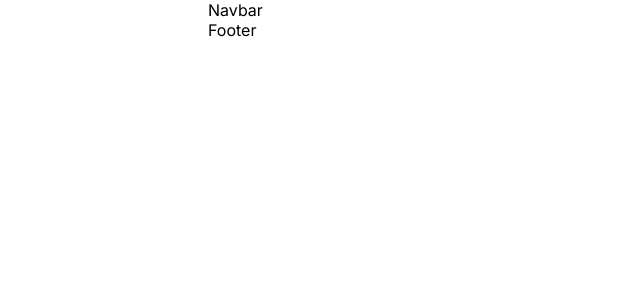
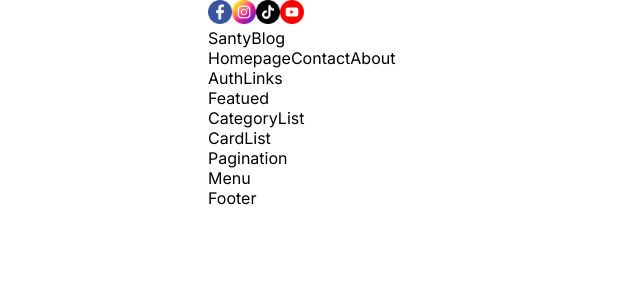
Before and after one commit to Santii05-C/Blog-App, a Next.js app: page / in a window 1280 px wide. Shown: the top 300 px of the page, without its empty margins (0-640 px from the left). Built offline with nearby package versions, Linux system fonts and the light colour scheme.

Commit message:
last commit

```diff
--- a/src/app/page.jsx
+++ b/src/app/page.jsx
@@ -1,6 +1,19 @@
 import Link from "next/link";
 import styles from "./homepage.module.css";
+import Featued from "@/components/featured/Featued";
+import CategoryList from "@/components/categoryList/CategoryList";
+import CardList from "@/components/cardList/CardList";
+import Menu from "@/components/Menu/Menu";
 
 export default function Home() {
-  return <div></div>;
+  return (
+    <div className={styles.container}>
+      <Featued />
+      <CategoryList />
+      <div className={styles.container}>
+        <CardList />
+        <Menu />
+      </div>
+    </div>
+  );
 }
--- /dev/null
+++ b/src/components/authLinks/AuthLinks.jsx
@@ -0,0 +1,6 @@
+import styles from "./authLinks.module.css";
+const AuthLinks = () => {
+  return <div className={styles.container}>AuthLinks</div>;
+};
+
+export default AuthLinks;
--- a/src/components/cardList/CardList.jsx
+++ b/src/components/cardList/CardList.jsx
@@ -1,8 +1,14 @@
 import React from "react";
 import styles from "./cardList.module.css";
+import Pagination from "../pagination/Pagination";
 
 const CardList = () => {
-  return <div className={styles.container}>CardList</div>;
+  return (
+    <div className={styles.container}>
+      CardList
+      <Pagination />
+    </div>
+  );
 };
 
 export default CardList;
--- a/src/components/navbar/Navbar.jsx
+++ b/src/components/navbar/Navbar.jsx
@@ -1,8 +1,27 @@
 import React from "react";
 import styles from "./navbar.module.css";
+import Image from "next/image";
+import Link from "next/link";
+import AuthLinks from "../authLinks/AuthLinks";
 
 const Navbar = () => {
-  return <div className={styles.container}>Navbar</div>;
+  return (
+    <div className={styles.container}>
+      <div className={styles.social}>
+        <Image src="/facebook.png" alt="facebook" width={24} height={24} />
+        <Image src="/instagram.png" alt="instagram" width={24} height={24} />
+        <Image src="/tiktok.png" alt="tiktok" width={24} height={24} />
+        <Image src="/youtube.png" alt="facebook" width={24} height={24} />
+      </div>
+      <div className={styles.logo}>SantyBlog</div>
+      <div className={styles.links}>
+        <Link href="/">Homepage</Link>
+        <Link href="/">Contact</Link>
+        <Link href="/">About</Link>
+        <AuthLinks />
+      </div>
+    </div>
+  );
 };
 
 export default Navbar;
--- /dev/null
+++ b/src/components/themeToggle/ThemeToggle.jsx
@@ -0,0 +1,6 @@
+import styles from "./";
+const ThemeToggle = () => {
+  return <div className={styles.container}>ThemeToggle</div>;
+};
+
+export default ThemeToggle;
```
Also changed, not shown: src/components/authLinks/authLinks.module.css (added), src/components/themeToggle/themeToggle.module.css (added).
